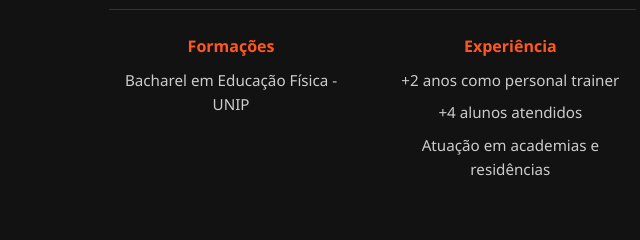
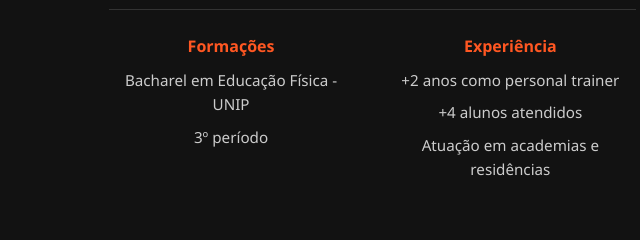
Before and after one commit to pedrohcguedes/PersonalTrainer, a plain HTML site: page index.html in a window 1280 px wide. Shown: the part 880-1120 px from the top of the page, 440-1080 px from the left. Drawn offline with Linux system fonts and the light colour scheme.

Commit message:
Update index.html

```diff
--- a/index.html
+++ b/index.html
@@ -43,7 +43,7 @@
               <h4>Formações</h4>
               <ul>
                 <li>Bacharel em Educação Física - UNIP</li>
-                <li></li>
+                <li>3º período</li>
                 <li></li>
               </ul>
             </div>
```
